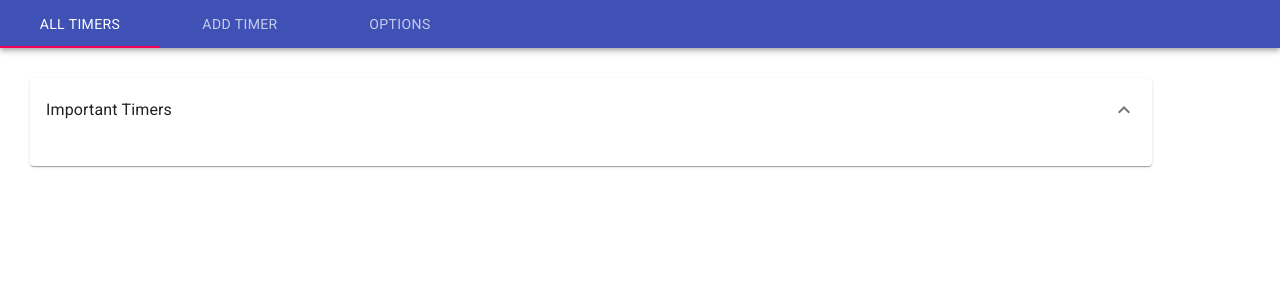
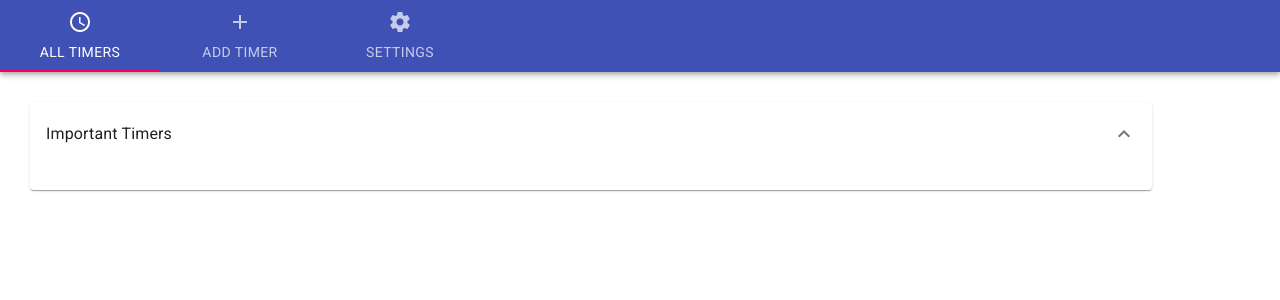
Before and after one commit to ceg9498/todo-timers, a React (Create React App) app: page / in a window 1280 px wide. Shown: the top 300 px of the page. Built offline with nearby package versions, Linux system fonts and the light colour scheme.

Commit message:
Update tabs to include icons.

```diff
--- a/src/component/Navbar.tsx
+++ b/src/component/Navbar.tsx
@@ -3,6 +3,7 @@ import React from 'react';
 import AppBar from '@material-ui/core/AppBar';
 import Tabs from '@material-ui/core/Tabs';
 import Tab from '@material-ui/core/Tab';
+import Icon from '@material-ui/core/Icon';
 
 export default function Navbar(props){
   return (
@@ -10,9 +11,9 @@ export default function Navbar(props){
       <Tabs value={props.value}
         onChange={props.handleTabChange}
         role="navigation">
-        <Tab label="All Timers" id="a-top" />
-        <Tab label="Add Timer" />
-        <Tab label="Options" />
+        <Tab label="All Timers" icon={<Icon>access_time</Icon>} />
+        <Tab label="Add Timer" icon={<Icon>add</Icon>} />
+        <Tab label="Settings" icon={<Icon>settings</Icon>} />
       </Tabs>
     </AppBar>
   );
```
